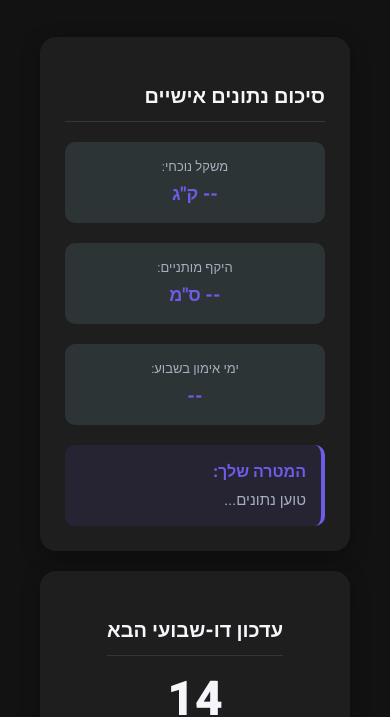
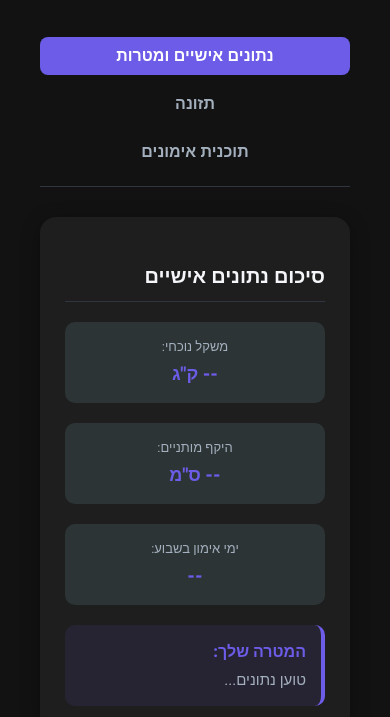
Before and after one commit to lielbetz24-ctrl/fitness-app-ai, a website: page dashboard.html in a window 390 px wide. Shown: the part 139-856 px from the top of the page. Drawn offline with Linux system fonts and the light colour scheme.

Commit message:
Add Tabs UI to Dashboard

```diff
--- a/dashboard.css
+++ b/dashboard.css
@@ -206,6 +206,63 @@
     padding-bottom: 0;
 }
 
+/* Tabs System */
+.tabs-nav {
+    display: flex;
+    justify-content: center;
+    gap: 15px;
+    margin-bottom: 30px;
+    border-bottom: 1px solid var(--border-color);
+    padding-bottom: 15px;
+}
+
+.tab-btn {
+    background: transparent;
+    border: none;
+    color: var(--text-secondary);
+    font-size: 16px;
+    font-weight: 600;
+    padding: 10px 20px;
+    cursor: pointer;
+    border-radius: 8px;
+    transition: all 0.3s ease;
+}
+
+.tab-btn:hover {
+    background: rgba(255,255,255,0.05);
+    color: var(--text-primary);
+}
+
+.tab-btn.active {
+    background: var(--primary-color);
+    color: white;
+}
+
+.tab-pane {
+    display: none;
+    animation: fadeIn 0.4s ease forwards;
+}
+
+.tab-pane.active {
+    display: block;
+}
+
+@keyframes fadeIn {
+    from { opacity: 0; transform: translateY(10px); }
+    to { opacity: 1; transform: translateY(0); }
+}
+
+@media (max-width: 600px) {
+    .tabs-nav {
+        flex-direction: column;
+        gap: 10px;
+        align-items: stretch;
+    }
+    .tab-btn {
+        text-align: center;
+    }
+}
+
 .workout-desc {
     color: var(--text-secondary);
     margin-bottom: 15px;
--- a/dashboard.html
+++ b/dashboard.html
@@ -15,6 +15,15 @@
             <p>התוכנית המותאמת שנוצרה על ידי מנוע ה-AI שלנו במיוחד בשבילך</p>
         </header>
 
+        <nav class="tabs-nav">
+            <button class="tab-btn active" data-target="tab-profile">נתונים אישיים ומטרות</button>
+            <button class="tab-btn" data-target="tab-nutrition">תזונה</button>
+            <button class="tab-btn" data-target="tab-workout">תוכנית אימונים</button>
+        </nav>
+
+        <div class="tabs-content-container">
+            <!-- Profile Tab -->
+            <div id="tab-profile" class="tab-pane active">
                 <section class="profile-summary">
                     <div class="profile-card">
                         <h3>סיכום נתונים אישיים</h3>
@@ -42,19 +51,17 @@
                     </div>
                 </section>
 
-        <!-- AI Feedback Section (Hidden by default) -->
+                <!-- AI Feedback Section -->
                 <section id="ai-feedback-section" style="display: none; margin-bottom: 30px;">
                     <div class="feedback-card" style="background-color: var(--card-bg); border-radius: 16px; padding: 25px; box-shadow: 0 5px 20px rgba(0,0,0,0.3); border-left: 5px solid #3498db;">
                         <h3 style="color: #3498db; margin-bottom: 10px; font-size: 20px;">🤖 הודעת המאמן (AI) בעקבות העדכון האחרון:</h3>
                         <p id="val-feedback" style="font-size: 16px; line-height: 1.6;"></p>
                     </div>
                 </section>
+            </div>
 
-        <section class="programs-section">
-            <h2>התוכנית השבועית והיומית שלך</h2>
-            <div class="programs-grid">
-
-                <!-- Nutrition Card -->
+            <!-- Nutrition Tab -->
+            <div id="tab-nutrition" class="tab-pane">
                 <div class="program-card nutrition-card">
                     <div class="card-header">
                         <h3>🍏 תפריט תזונה להיום</h3>
@@ -72,8 +79,10 @@
                         </ul>
                     </div>
                 </div>
+            </div>
 
-                <!-- Workout Card -->
+            <!-- Workout Tab -->
+            <div id="tab-workout" class="tab-pane">
                 <div class="program-card workout-card">
                     <div class="card-header">
                         <h3>💪 תוכנית אימונים מפורטת</h3>
@@ -84,7 +93,7 @@
                     </div>
                 </div>
             </div>
-        </section>
+        </div>
     </div>
 
     <!-- Check-in Modal -->
--- a/dashboard.js
+++ b/dashboard.js
@@ -189,4 +189,18 @@ document.addEventListener('DOMContentLoaded', async () => {
         }
     });
 
+    // Tabs Logic
+    const tabBtns = document.querySelectorAll('.tab-btn');
+    const tabPanes = document.querySelectorAll('.tab-pane');
+
+    tabBtns.forEach(btn => {
+        btn.addEventListener('click', () => {
+            tabBtns.forEach(b => b.classList.remove('active'));
+            tabPanes.forEach(p => p.classList.remove('active'));
+
+            btn.classList.add('active');
+            const targetId = btn.getAttribute('data-target');
+            document.getElementById(targetId).classList.add('active');
+        });
+    });
 });
```
Lines whose indentation alone changed are shown as unchanged.
